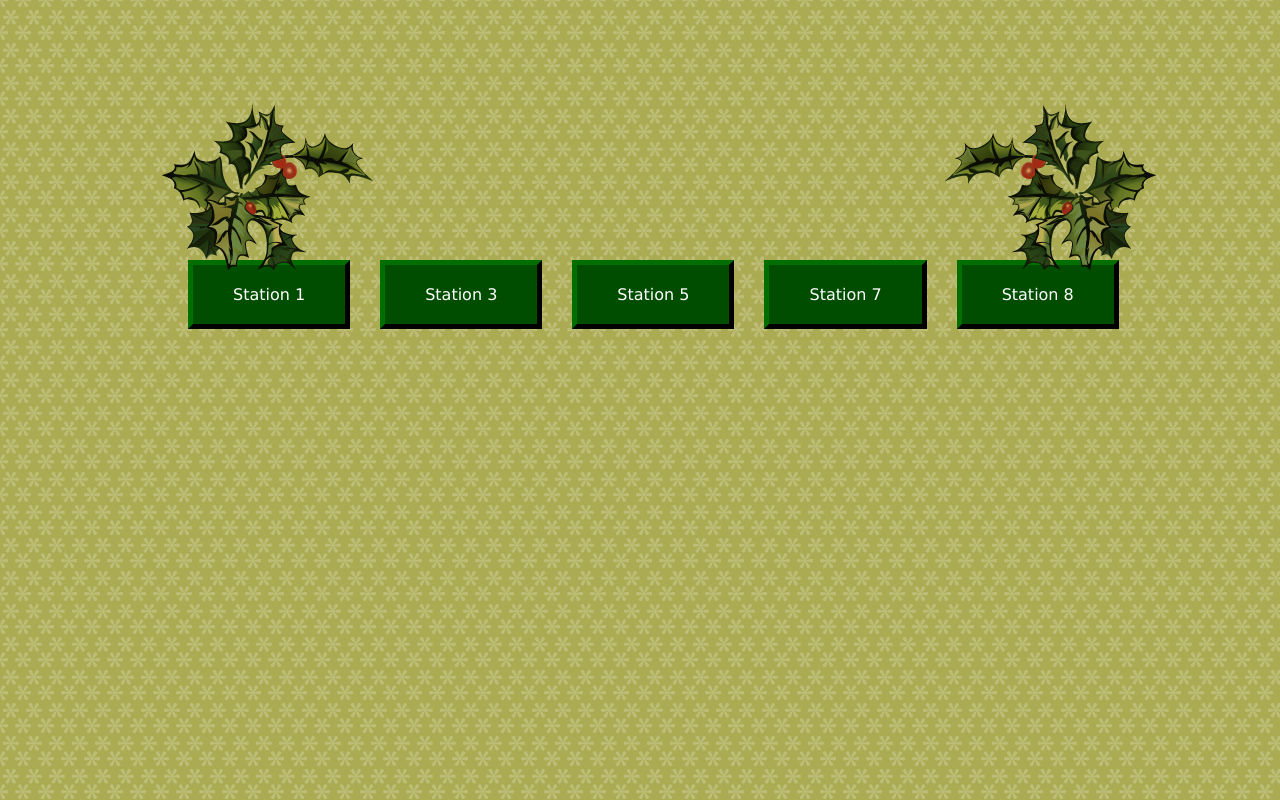
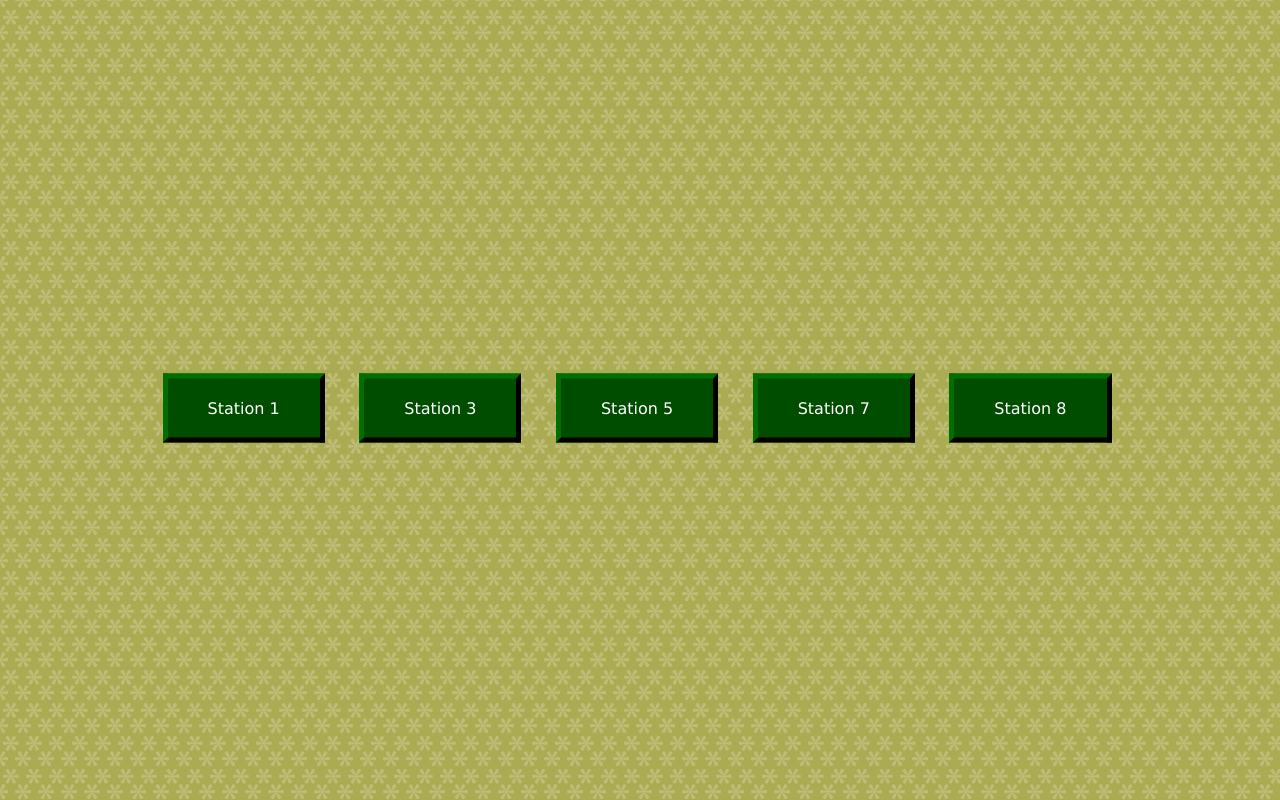
Before and after one commit to k-poschmann/k-poschmann.github.io, a plain HTML site: page Aufgabe_3/index.html in a window 1280 px wide. Drawn offline with Linux system fonts and the light colour scheme.

Commit message:
git commit -m "another commit"

```diff
--- a/Aufgabe_3/index.html
+++ b/Aufgabe_3/index.html
@@ -9,8 +9,6 @@
 </head>
 <body>
     <nav>
-        <img class="topleft" src="busch.png">
-        <img class="topright" src="busch2.png">
     <ul>
         <li><a href="Station_1/station1.html">Station 1</a></li>
         <li><a href="Station_3/station3.html">Station 3</a></li>
--- a/Aufgabe_3/style.css
+++ b/Aufgabe_3/style.css
@@ -4,20 +4,22 @@ body{
 }
 
 nav{
-    margin-left: 150px;
-    margin-top: 260px;
+    position: absolute;
+    width: 100%;
+    left:50%;
+    top: 50%;
+    transform:  translate(-50%, -50%);
 }
 
 ul{
     padding: 0;
-    margin: 0;
+    margin-left: 10%;
     list-style-type: none;
 }
 
 li{
     float: left;
-    margin-left: 30px;
-    /*border-style: inset;*/
+    margin-left: 3%;
 }
 
 a{
@@ -39,15 +41,3 @@ a:hover{
     background-color: darkred;
     color: white;
 }
-
-
-.topleft{
-    position: absolute;
-    top: 100px;
-}
-
-.topright{
-    position: absolute;
-    top: 100px;
-    right:120px;
-}
```
Also changed, not shown: Aufgabe_3/busch.png (deleted), Aufgabe_3/busch2.png (deleted), Aufgabe_3/busch3.png (deleted), Aufgabe_3/busch4.png (deleted).
